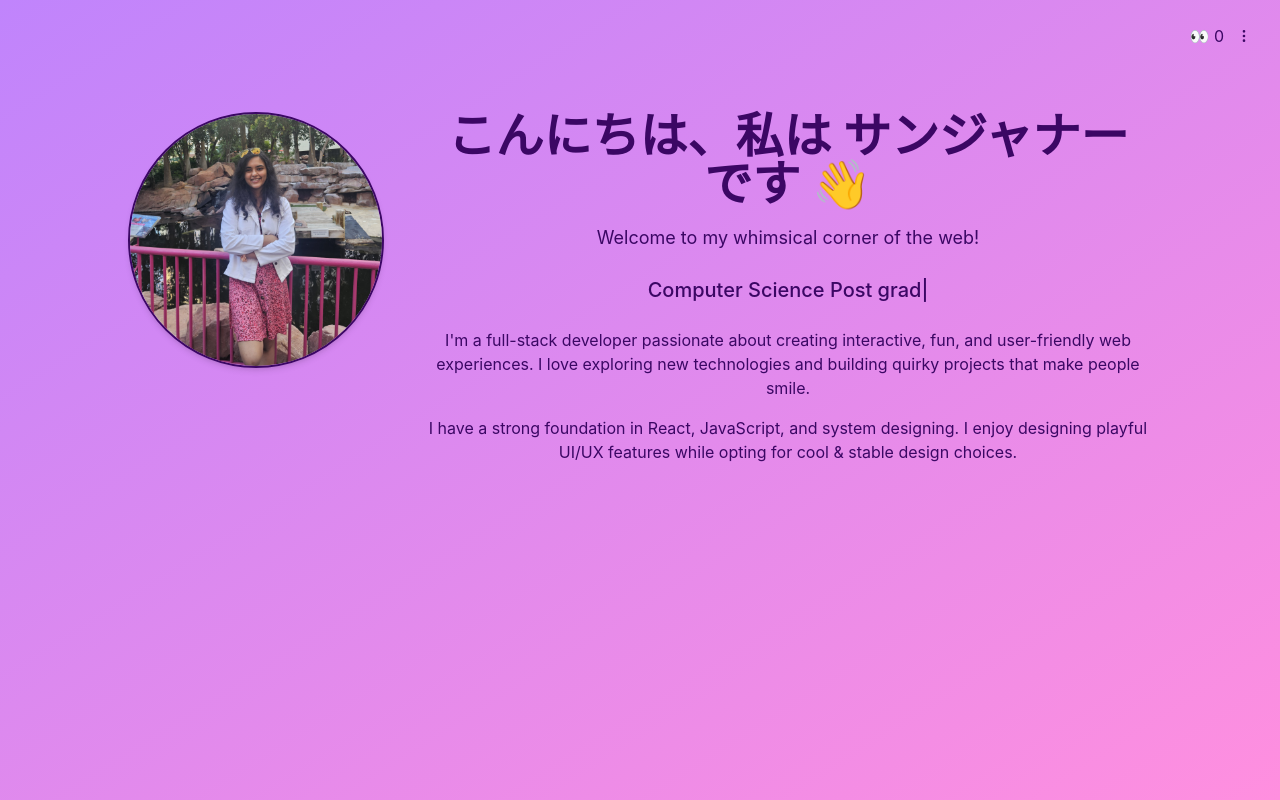
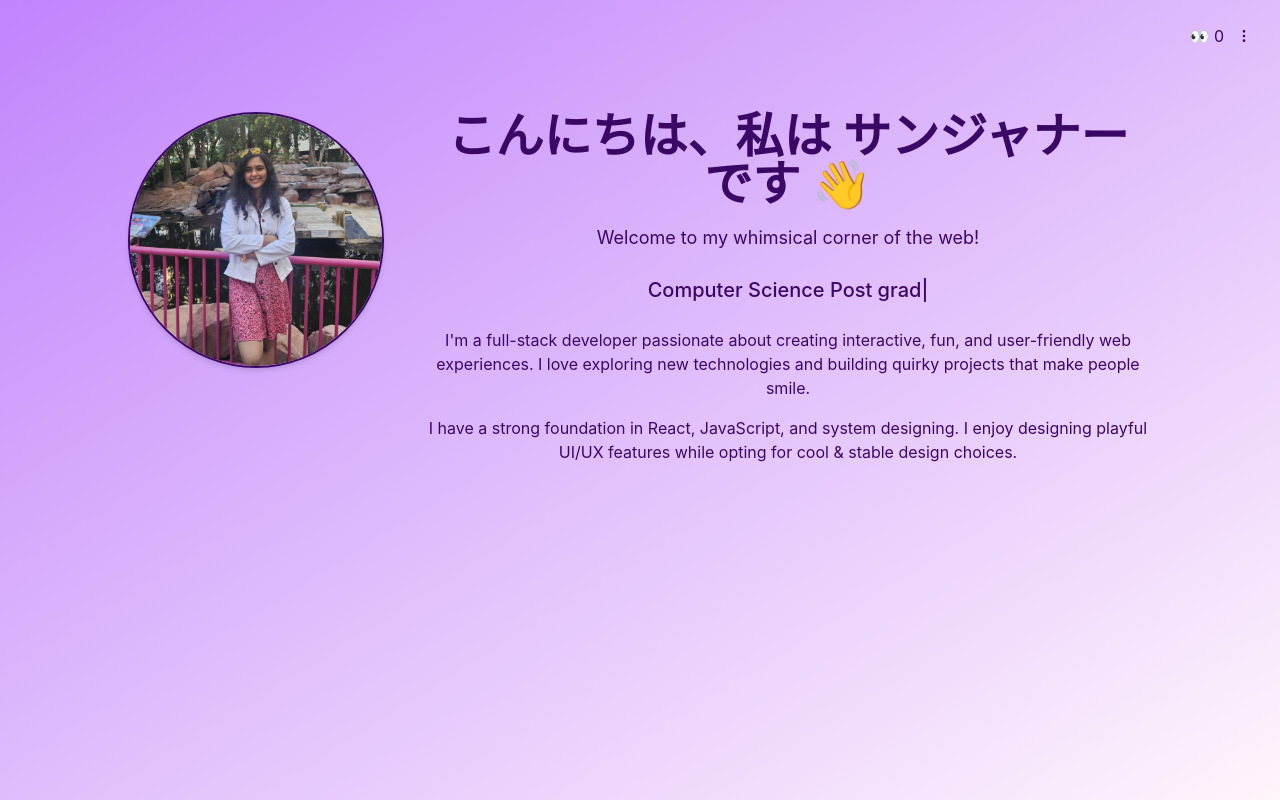
Before and after one commit to SanjanaaVenugopal/sanjanaa-portfolio, a React (Create React App) app: page / in a window 1280 px wide. Built offline with nearby package versions, Linux system fonts and the light colour scheme; no server answers; the database is empty.

Commit message:
color changes

```diff
--- a/src/App.css
+++ b/src/App.css
@@ -1,7 +1,7 @@
 .App {
   text-align: center;
   @apply min-h-screen bg-gradient-to-br from-primary to-accent text-purple-950
-         dark:from-background dark:to-purple-900 dark:text-white transition-all;
+         dark:from-background dark:to-purple-500 dark:text-white transition-all;
 }
 
 .App-logo {
--- a/src/Components/AboutMe/AboutMeBlinky.tsx
+++ b/src/Components/AboutMe/AboutMeBlinky.tsx
@@ -1,5 +1,5 @@
 import { useEffect, useState } from "react";
-import { aboutMeBlinkyTexts } from "../../constants/constants";
+import { aboutMeBlinkyTexts } from "../../Constants/constants";
 
 export const AboutMeBlinky = () => {
     const [index, setIndex] = useState(0);
--- a/src/Components/AboutMe/AboutMeCard.tsx
+++ b/src/Components/AboutMe/AboutMeCard.tsx
@@ -1,4 +1,4 @@
-import { AboutMe } from "../../constants/constants";
+import { AboutMe } from "../../Constants/constants";
 
 export const AboutMeCard = () => {
     return (
--- a/src/Components/AboutMe/AboutMeTypewriter.tsx
+++ b/src/Components/AboutMe/AboutMeTypewriter.tsx
@@ -1,5 +1,5 @@
 import { useEffect, useState } from "react";
-import { aboutMeBlinkyTexts } from "../../constants/constants";
+import { aboutMeBlinkyTexts } from "../../Constants/constants";
 
 export const AboutMeTypewriter = ({ speed = 50, pause = 1500 }) => {
     const [displayText, setDisplayText] = useState("");
--- a/src/Components/CommandBar/CommandBar.tsx
+++ b/src/Components/CommandBar/CommandBar.tsx
@@ -9,7 +9,7 @@ import {
     Text,
 } from '@chakra-ui/react';
 import { MoreVertical, Moon, Sun, Download } from 'lucide-react';
-import { commandBar, iconSize } from "../../constants/constants";
+import { commandBar, iconSize } from "../../Constants/constants";
 import { useTheme } from "./useTheme";
 
 type CommandBarProps = {};
--- a/src/Components/Welcome/Welcome.tsx
+++ b/src/Components/Welcome/Welcome.tsx
@@ -1,6 +1,6 @@
 import React from "react";
-import { welcome, welcomeHeadline } from "../../constants/constants";
-import ProfilePic from "../../constants/ProfilePic.jpg"
+import { welcome, welcomeHeadline } from "../../Constants/constants";
+import ProfilePic from "../../Constants/ProfilePic.jpg"
 import { AboutMe } from "../AboutMe/AboutMe";
 
 type props = {};
--- a/tailwind.config.js
+++ b/tailwind.config.js
@@ -8,7 +8,7 @@ module.exports = {
     extend: {
       colors: {
         background: "#1c1b29",
-        accent: "#ff8fdf",
+        accent: "#fff5fcff",
         primary: "#c084fc",
         highlight: "#f472b6",
       },
```
